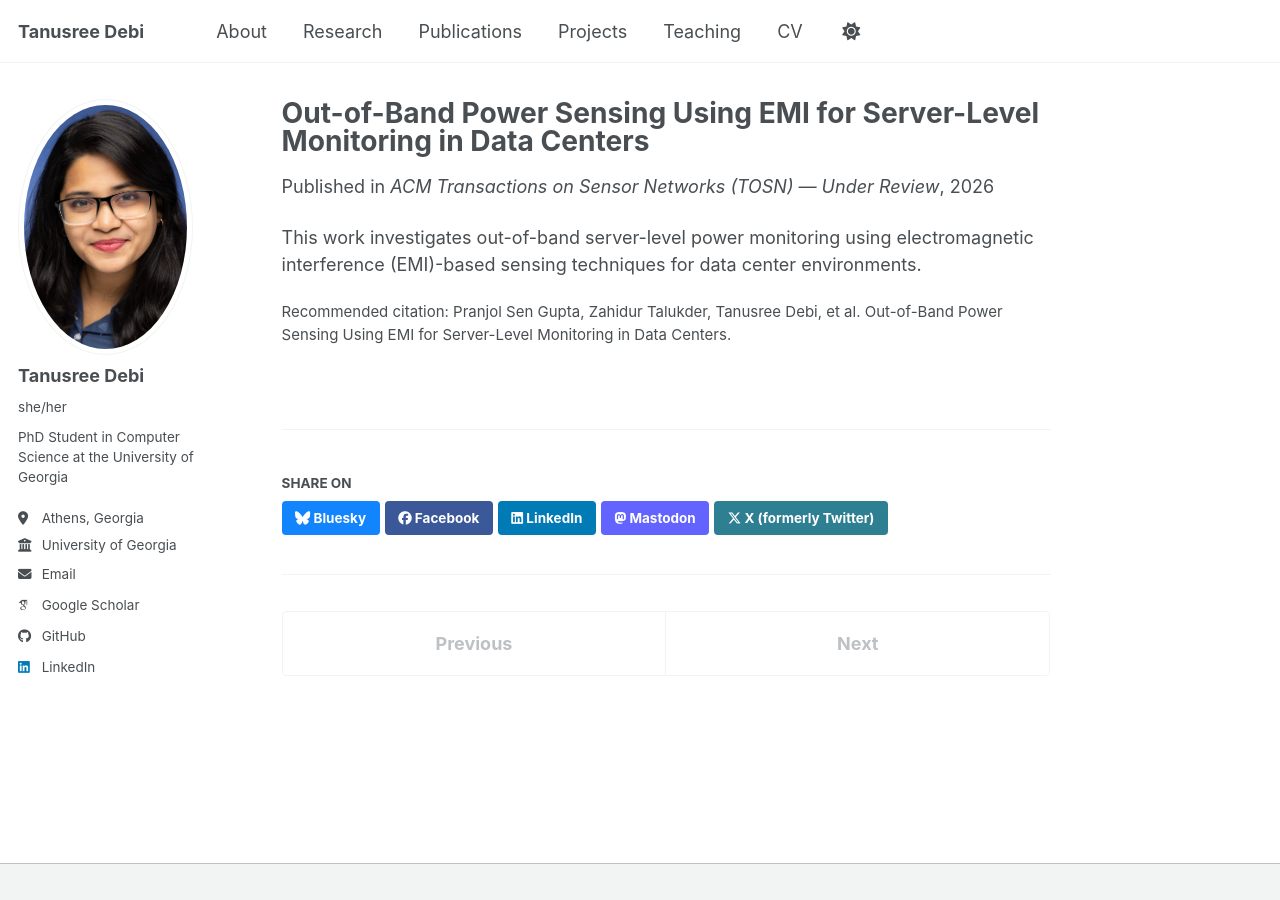
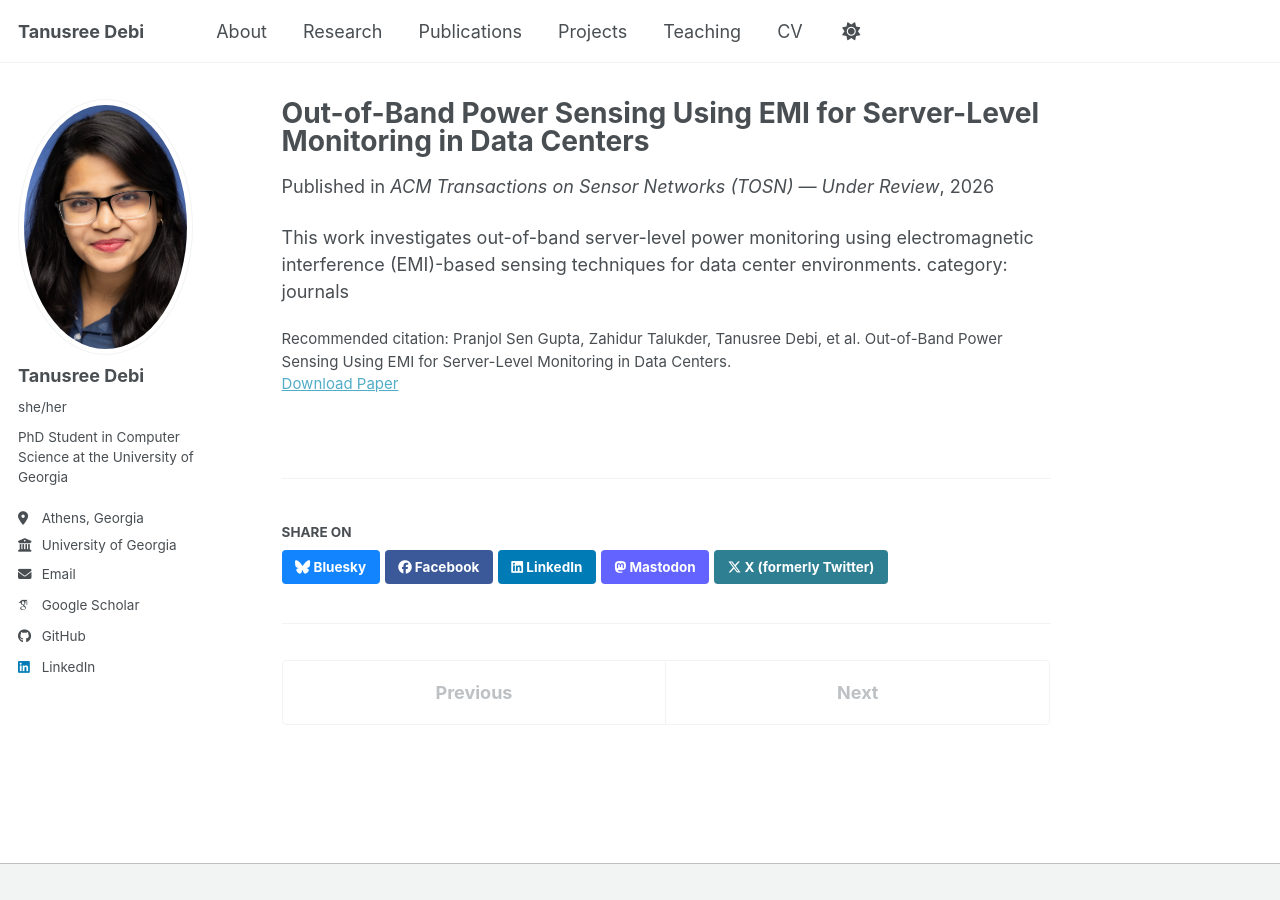
Before and after one commit to TanusreeDebi/TanusreeDebi.github.io, a Jekyll site: the page built from _publications/emi-power-monitoring.md, in a window 1280 px wide. Built offline with Jekyll 4.4.1, drawn with Linux system fonts in a browser that asks for light colours; some web fonts are replaced; a script bundle is joined from its source files by our own code; library files that are not in the unit come from our copies.

Commit message:
Add category to EMI power monitoring publication
Added category for EMI power monitoring publication.

```diff
--- a/_publications/emi-power-monitoring.md
+++ b/_publications/emi-power-monitoring.md
@@ -7,6 +7,7 @@
 date: 2026-03-16
 venue: "ACM Transactions on Sensor Networks (TOSN) — Under Review"
 citation: "Pranjol Sen Gupta, Zahidur Talukder, Tanusree Debi, et al. Out-of-Band Power Sensing Using EMI for Server-Level Monitoring in Data Centers."
+paperurl: "#"
 ---
-
 This work investigates out-of-band server-level power monitoring using electromagnetic interference (EMI)-based sensing techniques for data center environments.
+category: journals
```
